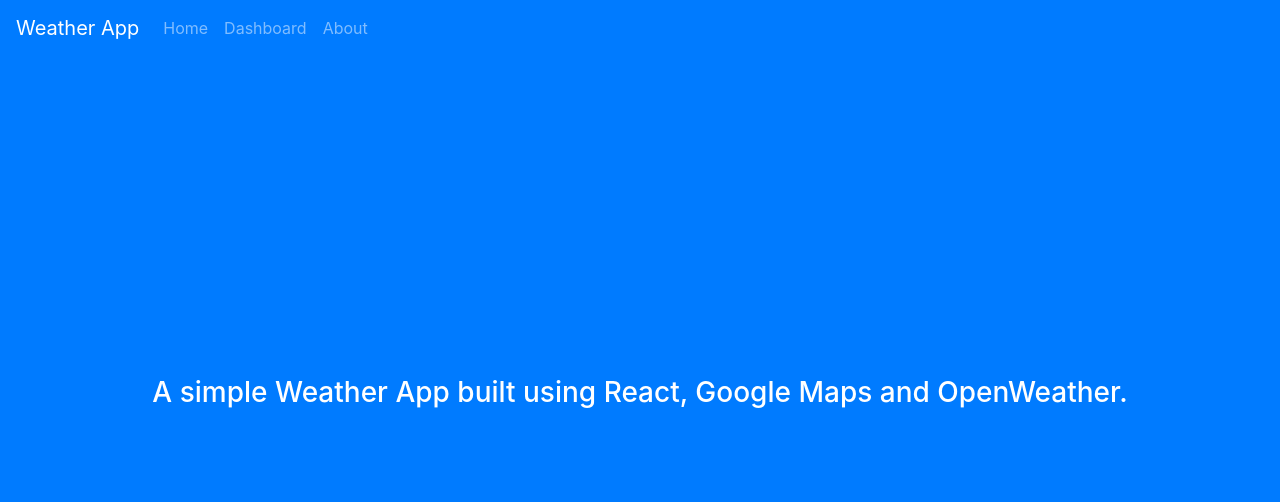
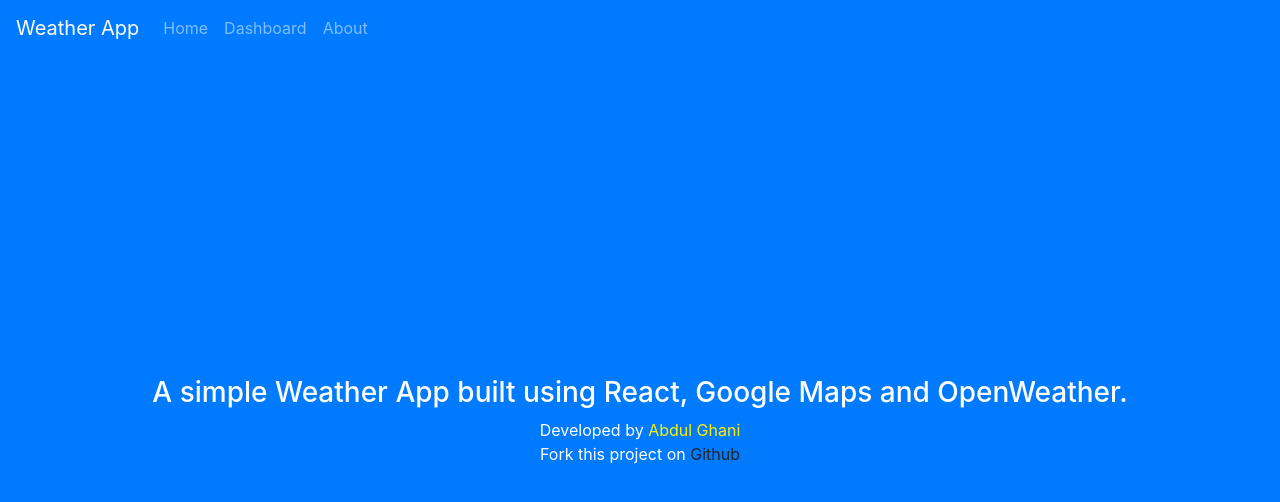
Before and after one commit to abdulghanitech/weatherApp, a React (Create React App) app: page /about in a window 1280 px wide. Shown: the top 502 px of the page. Built offline with nearby package versions, Linux system fonts and the light colour scheme.

Commit message:
updated about page

```diff
--- a/src/About.js
+++ b/src/About.js
@@ -9,6 +9,7 @@ class About extends Component{
             <div>
                 <Header />
                 <h3 style={{color: "white", textAlign: "center", marginTop: "40vh"}}>A simple Weather App built using React, Google Maps and OpenWeather. </h3>
+                <p style={{textAlign: "center"}}>Developed by <a href="https://abdulghani.me" style={{color: "#ffee07"}}>Abdul Ghani</a>< br/> Fork this project on <a href="https://github.com/abdulghani200/weatherApp" style={{color: "#212529"}}>Github</a></p>
             </div>
         );
     }
```
